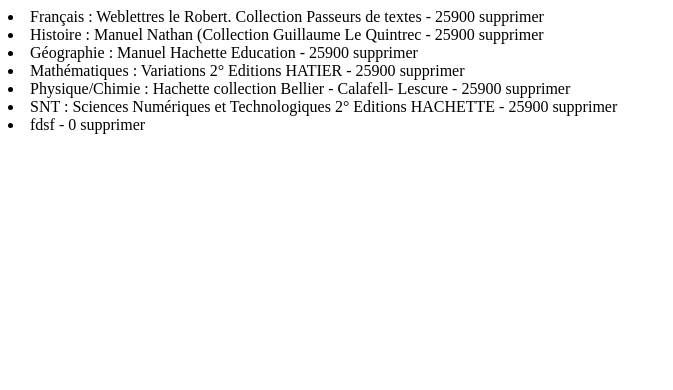
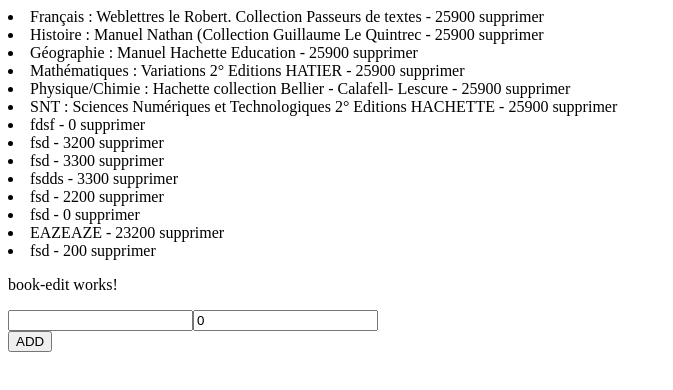
Before and after one commit to greenyourcode/angular-json-server, an Angular app: page / in a window 1280 px wide. Shown: the top 390 px of the page, without its empty margins (0-673 px from the left). Built offline with nearby package versions, Linux system fonts and the light colour scheme; data requests are answered from the project's data file.

Commit message:
add form reactive'

```diff
--- a/db.json
+++ b/db.json
@@ -141,6 +141,41 @@
       "id": "bb87b6dc-cde3-4d82-aaf0-db605c84952f",
       "__v": 0,
       "delivered": false
+    },
+    {
+      "id": "aba783f9-494f-4625-b2c1-78cde4e088d6",
+      "title": "fsd",
+      "stock": "32"
+    },
+    {
+      "id": "f56dfed2-9726-40da-8905-26878273c34a",
+      "title": "fsd",
+      "stock": "33"
+    },
+    {
+      "id": "ff61eba9-f9a3-472f-9c49-c66e15a411ad",
+      "title": "fsdds",
+      "stock": "33"
+    },
+    {
+      "id": "02d7bd8a-9aa6-4dfd-af83-b0518e476d04",
+      "title": "fsd",
+      "stock": "22"
+    },
+    {
+      "id": "392fdb8e-d1a1-4995-9356-104ab2087ec4",
+      "title": "fsd",
+      "stock": 0
+    },
+    {
+      "id": "ffcdaa74-d64f-43f3-ba60-2471395855d3",
+      "title": "EAZEAZE",
+      "stock": "232"
+    },
+    {
+      "id": "f125d867-0b8c-402c-a2cd-97eb81fc5e03",
+      "title": "fsd",
+      "stock": "02"
     }
   ]
 }
--- a/package.json
+++ b/package.json
@@ -21,6 +21,7 @@
     "@angular/router": "~11.2.6",
     "rxjs": "~6.6.0",
     "tslib": "^2.0.0",
+    "uuid": "^8.3.2",
     "zone.js": "~0.11.3"
   },
   "devDependencies": {
--- /dev/null
+++ b/src/app/book-manage/book-edit.component.html
@@ -0,0 +1,6 @@
+<p>book-edit works!</p>
+<form [formGroup]="form">
+    <input formControlName="title" />
+    <input formControlName="stock" />
+</form>
+<button (click)="addBook()">ADD</button>
--- /dev/null
+++ b/src/app/book-manage/book-edit.component.ts
@@ -0,0 +1,30 @@
+import { Component, EventEmitter, Input, OnInit, Output } from '@angular/core';
+import { FormControl, FormGroup } from '@angular/forms';
+
+@Component({
+  selector: 'app-book-edit',
+  templateUrl: './book-edit.component.html',
+  styleUrls: ['./book-edit.component.scss']
+})
+export class BookEditComponent implements OnInit {
+
+  title: string;
+  stock: number;
+  @Output() formChange = new EventEmitter();
+
+  form: FormGroup;
+
+  constructor() { }
+
+  ngOnInit(): void {
+    this.form = new FormGroup({
+      title: new FormControl(''),
+      stock: new FormControl(0)
+    })
+  }
+
+  addBook() {
+    this.formChange.emit({ title: this.form.value.title, stock: this.form.value.stock });
+    this.form.reset();
+  }
+}
--- a/src/app/book-manage/book-manage.component.html
+++ b/src/app/book-manage/book-manage.component.html
@@ -1,3 +1,5 @@
 <div *ngFor="let item of books">
     <li>{{ item.title }} - {{ item.stock | stk }} <span appAction (click)="delete(item)">supprimer</span></li>
 </div>
+
+<app-book-edit (formChange)="getFormOnChange($event)"></app-book-edit>
--- a/src/app/book-manage/book-manage.component.ts
+++ b/src/app/book-manage/book-manage.component.ts
@@ -1,6 +1,7 @@
 import { BookService } from './book.service';
 import { Component, OnInit } from '@angular/core';
 import { switchMap } from 'rxjs/operators';
+import { v4 as uuidv4 } from 'uuid';
 
 @Component({
   selector: 'app-book-manage',
@@ -9,6 +10,8 @@
 })
 export class BookManageComponent implements OnInit {
   books: [];
+  title: string;
+  stock: number;
 
   constructor(private bookService: BookService) { }
 
@@ -22,12 +25,27 @@
     });
   }
 
+  getFormOnChange(book: any) {
+    this.addBook(book);
+  }
+
   // async delete(book: any) {
   //   const res = await this.bookService.deleteBookById(book.id).toPromise();
   //   if (res) {
   //     this.refreshBook();
   //   }
   // }
+
+  addBook(book: any) {
+    const newBook = {
+      id: uuidv4(),
+      title: book.title,
+      stock: book.stock
+    };
+    this.bookService.addBook(newBook).pipe(
+      switchMap(_ => this.bookService.getBookList()),
+    ).subscribe(res => this.books = res);
+  }
 
   delete(book: any) {
     this.bookService.deleteBookById(book.id).pipe(
--- a/src/app/book-manage/book.service.ts
+++ b/src/app/book-manage/book.service.ts
@@ -1,7 +1,7 @@
 import { HttpClient } from '@angular/common/http';
 import { Injectable } from '@angular/core';
 import { Observable } from 'rxjs';
-import { filter, map } from 'rxjs/operators';
+import { filter } from 'rxjs/operators';
 
 @Injectable({
   providedIn: 'root'
@@ -19,4 +19,8 @@
   deleteBookById(id: number) {
     return this.http.delete(`http://localhost:3000/books/${id}`);
   }
+
+  addBook(newBook: any) {
+    return this.http.post(`http://localhost:3000/books/`, newBook);
+  }
 }
```
Also changed, not shown: src/app/app.module.ts (+6 -2 lines), src/app/book-manage/book-edit.component.scss (added), 2 other files (tests, documents, lock files or other folders).
